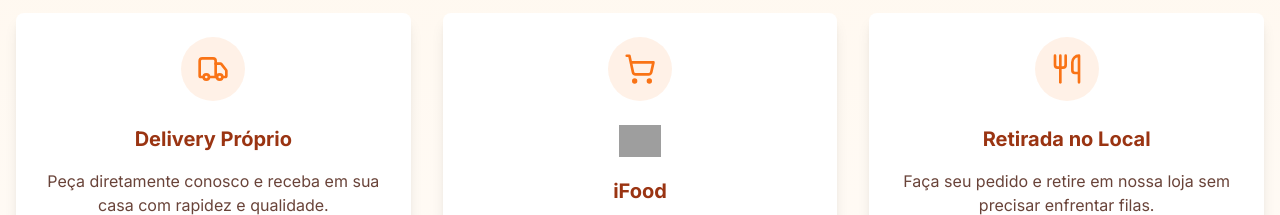
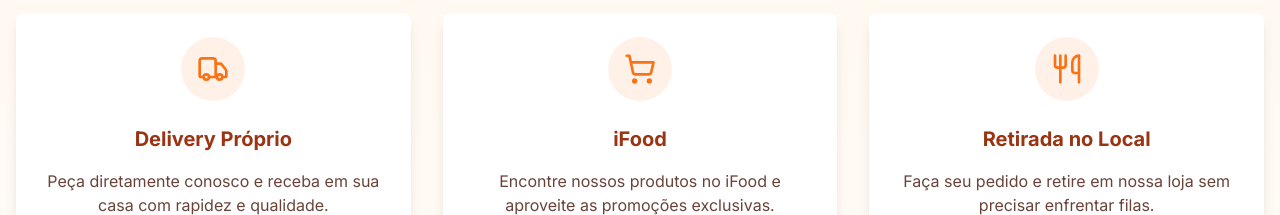
Before and after one commit to almeida-137/burger-verse-online, a React (Vite) app: page / in a window 1280 px wide. Shown: the part 3040-3255 px from the top of the page. Built offline with nearby package versions, Linux system fonts and the light colour scheme; grey boxes are pictures that could not be loaded.

Commit message:
Remove image from iFood delivery card
Remove the image from the iFood delivery card and keep only the title and icon.

```diff
--- a/src/components/Delivery.tsx
+++ b/src/components/Delivery.tsx
@@ -1,26 +1,15 @@
-
 import React from 'react';
 import { Button } from '@/components/ui/button';
 import { Card, CardContent } from '@/components/ui/card';
 import { Truck, ShoppingCart, Utensils } from 'lucide-react';
 
-const DeliveryCard = ({ title, description, icon, buttonText, buttonLink, logoSrc }: any) => {
+const DeliveryCard = ({ title, description, icon, buttonText, buttonLink }: any) => {
   return (
     <Card className="bg-white border-none shadow-lg hover:shadow-xl transition-shadow">
       <CardContent className="p-6">
         <div className="flex items-center justify-center w-16 h-16 rounded-full bg-burger/10 text-burger mb-6 mx-auto">
           {icon}
         </div>
-
-        {logoSrc && (
-          <div className="flex justify-center mb-5">
-            <img
-              src={logoSrc}
-              alt={title}
-              className="h-8 object-contain"
-            />
-          </div>
-        )}
 
         <h3 className="text-xl font-bold text-burger-dark text-center mb-4">{title}</h3>
         <p className="text-burger-text/80 text-center mb-6">{description}</p>
@@ -52,8 +41,7 @@ const Delivery = () => {
       description: "Encontre nossos produtos no iFood e aproveite as promoções exclusivas.",
       icon: <ShoppingCart size={32} />,
       buttonText: "Pedir no iFood",
-      buttonLink: "https://www.ifood.com.br",
-      logoSrc: "https://seeklogo.com/images/I/ifood-logo-F56AD28B29-seeklogo.com.png"
+      buttonLink: "https://www.ifood.com.br"
     },
     {
       title: "Retirada no Local",
```
